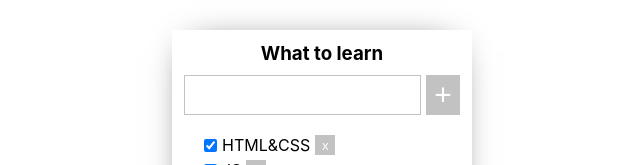
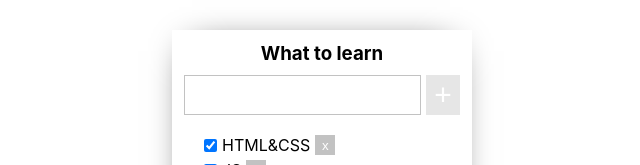
Before and after one commit to ibdkn/1-todolist, a React (Create React App) app: page / in a window 1280 px wide. Shown: the top 165 px of the page, without its empty margins (293-933 px from the left). Built offline with nearby package versions, Linux system fonts and the light colour scheme.

Commit message:
added validation for new task title

```diff
--- a/src/Button.tsx
+++ b/src/Button.tsx
@@ -3,11 +3,12 @@ import React from 'react';
 type ButtonPropsType = {
     title: string
     onClick?: () => void
+    disabled?: boolean
 }
 
-export const Button = ({title, onClick}: ButtonPropsType) => {
+export const Button = ({title, onClick, disabled}: ButtonPropsType) => {
     return (
-        <button onClick={onClick}>
+        <button onClick={onClick} disabled={disabled}>
             {title}
         </button>
     );
--- a/src/Todolist.tsx
+++ b/src/Todolist.tsx
@@ -34,6 +34,10 @@ export const Todolist = ({ title, tasks, removeTask, addTask }: PropsType) => {
 
     const filteredTasks = filterTasks(tasks, filter);
 
+    const MAX_LENGTH_TITLE = 20;
+
+    const titleIsLong = taskTitle.length > MAX_LENGTH_TITLE;
+
     const onChangeSetTaskTitle = (event: ChangeEvent<HTMLInputElement>) => {
         setTaskTitle(event.currentTarget.value);
     }
@@ -53,8 +57,10 @@ export const Todolist = ({ title, tasks, removeTask, addTask }: PropsType) => {
         <div className="Todolist">
             <h3>{title}</h3>
             <div className="Controls">
-                <input value={taskTitle} onChange={onChangeSetTaskTitle} onKeyDown={onKeyDownAddTaskHandler}/>
-                <Button title={"+"} onClick={onClickAddTaskHandler}/>
+                <input value={taskTitle} onChange={onChangeSetTaskTitle} onKeyDown={onKeyDownAddTaskHandler}
+                />
+                <Button title={"+"} onClick={onClickAddTaskHandler} disabled={!taskTitle || titleIsLong}/>
+                {titleIsLong ? <p className="input-error">The task title can't be longer than {MAX_LENGTH_TITLE} letters</p>  : ""}
             </div>
             {filteredTasks.length === 0 ? (
                 <p>No tasks</p>
```
